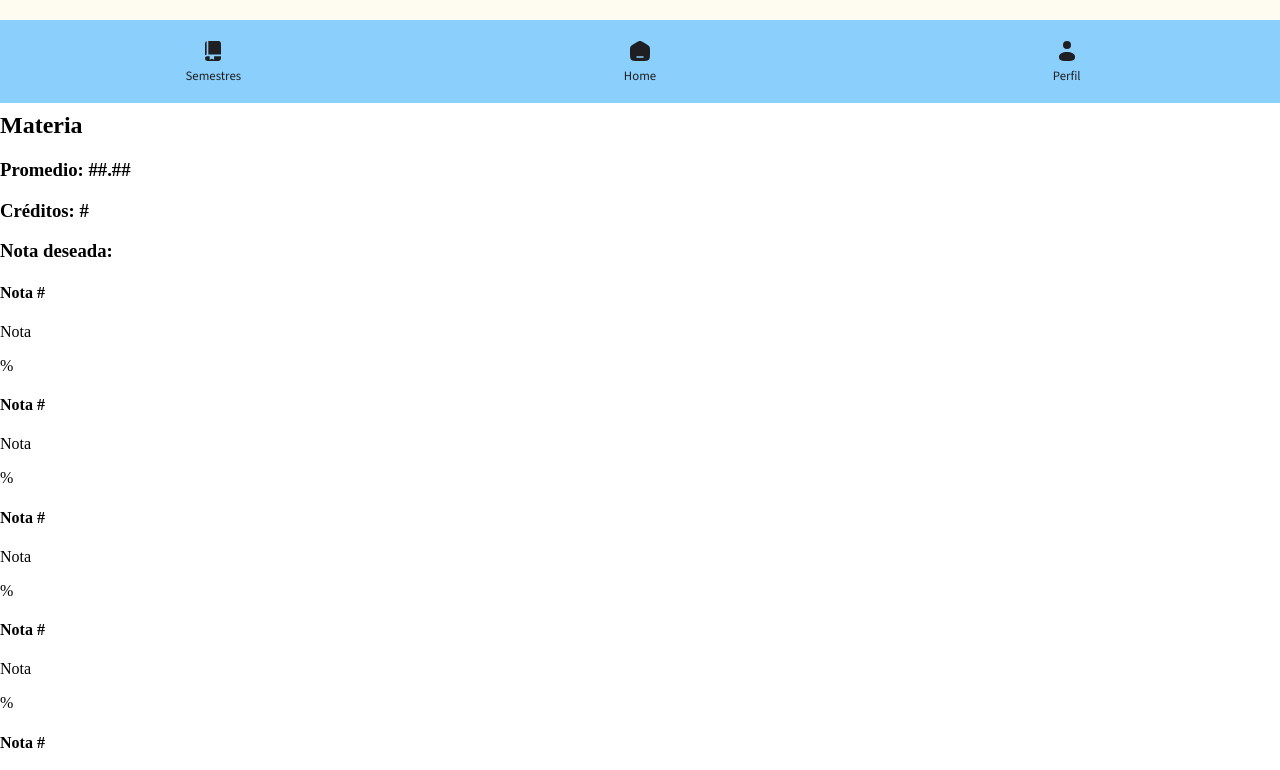
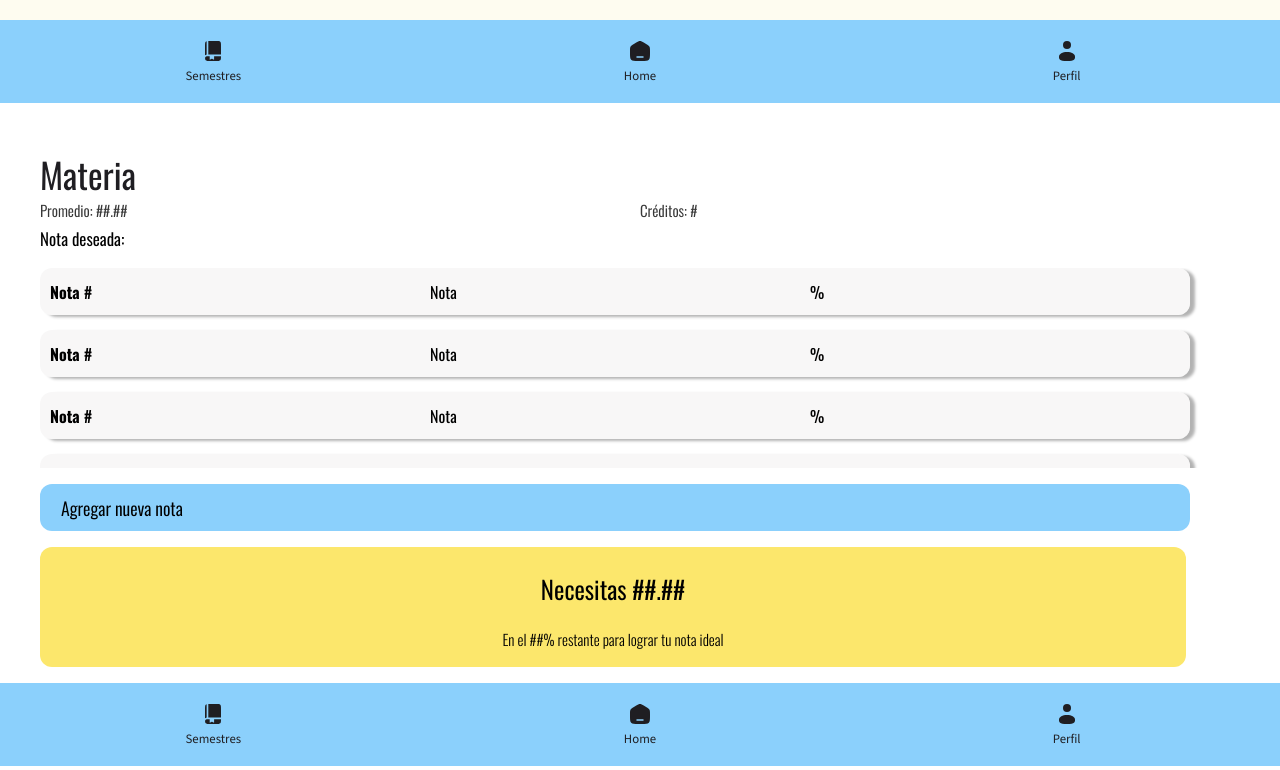
Before and after one commit to mpaulazzv/ProMediApp, a website built with Parcel: page src/index.html in a window 1280 px wide. Shown: the part 2999-3769 px from the top of the page. Built offline with nearby package versions, Linux system fonts and the light colour scheme; files whose address does not match are found by name.

Commit message:
css vista materia

```diff
--- /dev/null
+++ b/src/css/_materia.scss
@@ -0,0 +1,111 @@
+#materia{
+    height: 615px;
+    background-color: $white;
+}
+
+.materia_content{
+    margin: 0;
+    padding: 1.5rem 2.5rem 0 2.5rem;
+    height: 100%;
+}
+
+.titulo_materia{
+    font-size: 35px;
+    font-family: $title;
+    margin: 0;
+    color: $black;
+    font-weight: 390;
+}
+
+.subtitulos_materia{
+    display: flex;
+    margin-top: -1rem;
+}
+
+.promedio_materia, .creditos_materia{
+    flex: 1;
+    font-size: 15px;
+    color: $grey;
+    font-family: $title;
+    font-weight: 350;
+}
+
+.nota_d{
+    font-size: 17px;
+    font-family: $title;
+    font-weight: 380;
+    margin-top: -0.6rem;
+}
+
+.notas{
+    height: 200px;
+    overflow-y: scroll;
+    overflow-x: hidden;
+    margin-bottom: 1rem;
+}
+
+.detalle_nota{
+    display: flex;
+    width: 95%;
+    height: 43px;
+    background-color: $light-grey;
+    box-shadow: 5px 2px 3px rgba(0, 0, 0, 0.3);;
+    text-align: left;
+    align-items: center;
+    align-content: center;
+    border-radius: 12px;
+    padding: 2px 5px 2px 5px;
+    margin-bottom: 15px;
+}
+
+.texto_nota{
+    margin-left: 5px;
+    flex: 1;
+    font-size: 15;
+    font-family: $title;
+}
+
+.btn_agregar_nota{
+    display: flex;
+    width: 95%;
+    height: 43px;
+    background-color: $secondary;
+    text-align: left;
+    align-items: center;
+    align-content: center;
+    border-radius: 12px;
+    padding: 2px 5px 2px 5px;
+}
+
+.nota_necesaria{
+    margin-top: 1rem;
+    margin-bottom: 1rem;
+    width: 95%;
+    background-color: $primary;
+    align-items: center;
+    align-content: center;
+    text-align: center;
+    border-radius: 12px;
+    padding: 2px 3px 2px 3px;
+}
+
+.nota_necesaria_titulo{
+    font-family: $title;
+    font-size: 25px;
+    font-weight: 380;
+}
+
+.n_necesaria_p{
+    font-family: $title;
+    font-size: 15px;
+    font-weight: 300;
+}
+
+.materia_top{
+    margin-top: 2rem;
+}
+
+
+.nav_materia{
+    position: relative;
+}
--- a/src/css/main.scss
+++ b/src/css/main.scss
@@ -4,3 +4,4 @@
 @import "registro";
 @import "home";
 @import "semestre";
+@import "materia";
```
